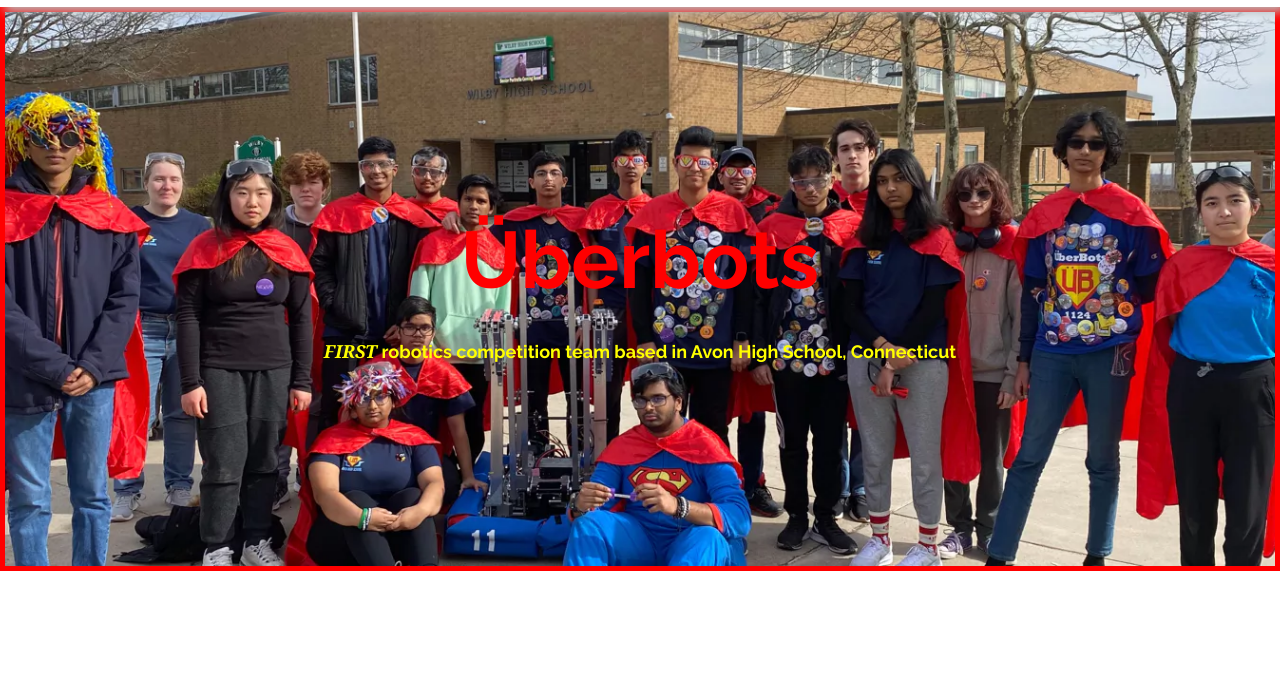
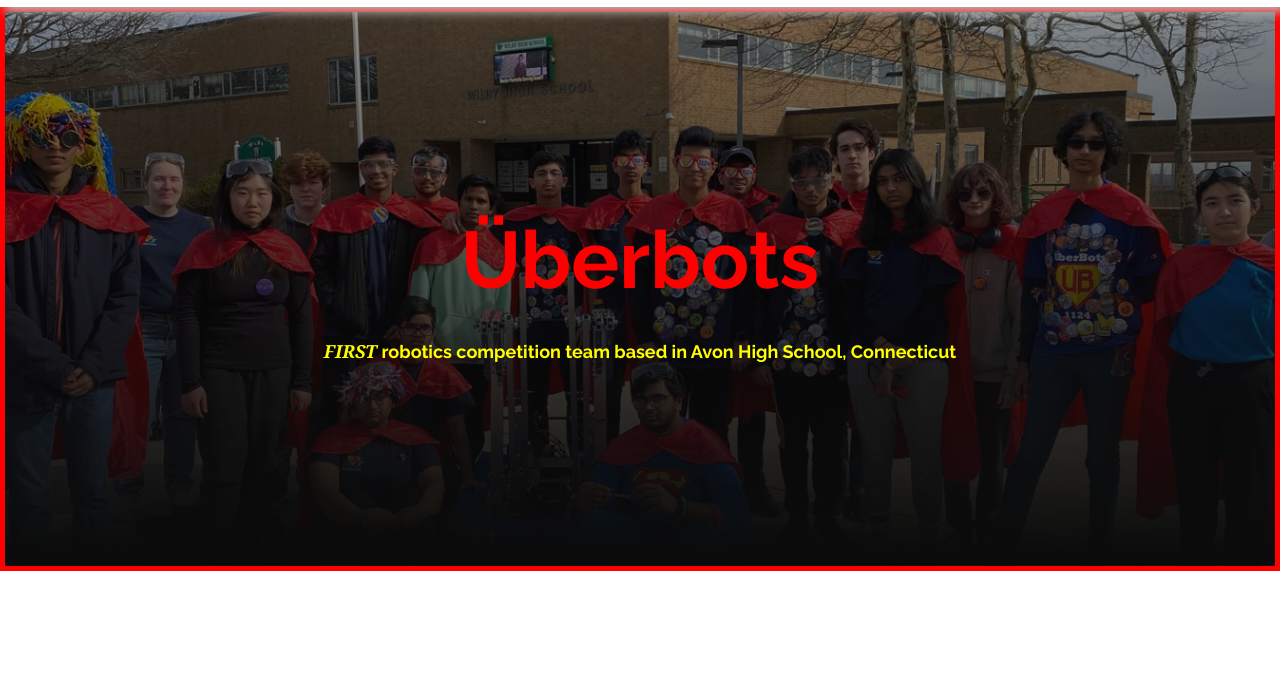
Before and after one commit to xXBombardXx/UberBots-Team1124-React, a React app: page / in a window 1280 px wide. Shown: the part 71-759 px from the top of the page. Built offline with nearby package versions, Linux system fonts and the light colour scheme.

Commit message:
Commit from TeleportHQ

```diff
--- a/src/views/home.css
+++ b/src/views/home.css
@@ -337,7 +337,7 @@
   padding-bottom: var(--dl-space-space-tenunits);
   background-size: cover;
   justify-content: center;
-  background-image: url("/playground_assets/uberbots%20cropped-min-1500w.jpg");
+  background-image: linear-gradient(0deg, rgb(11, 11, 11) 2.00%,rgba(0, 0, 0, 0.43) 100.00%),url("/playground_assets/uberbots%20cropped-min-1500w.jpg");
   background-repeat: no-repeat;
   background-position: center;
 }
```
